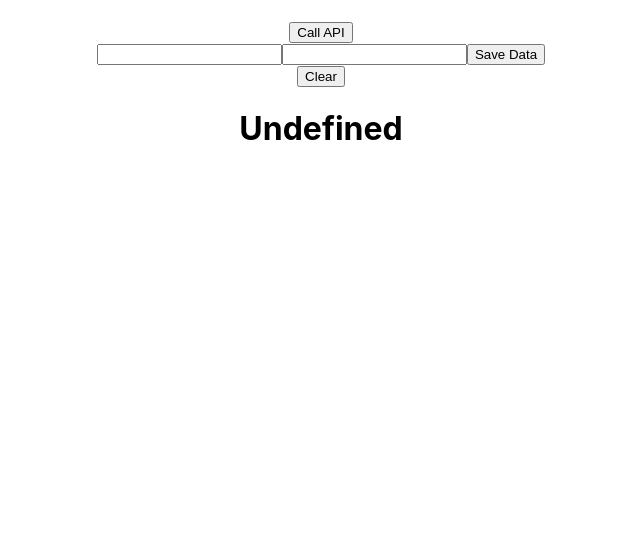
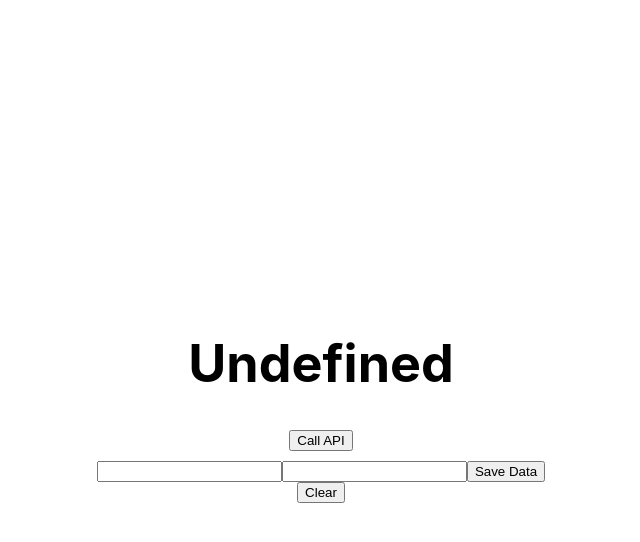
Before and after one commit to idan93l/Mobx_5.15.4_test, a React (Create React App) app: page / in a window 1280 px wide. Shown: the top 542 px of the page, without its empty margins (319-959 px from the left). Built offline with nearby package versions, Linux system fonts and the light colour scheme; no server answers.

Commit message:
componets styles added

```diff
--- a/src/App.css
+++ b/src/App.css
@@ -1,5 +1,20 @@
 .App {
-  text-align: center;
+  height: 100vh;
+  width: 100vw;
+  display: flex;
+  flex-direction: column;
+  align-items: center;
+  justify-content: center;
+  font-size: calc(10px + 2vmin);
+}
+.container{
+  height: 100vh;
+  width: 100vw;
+  display: flex;
+  flex-direction: column;
+  align-items: center;
+  justify-content: center;
+  font-size: calc(10px + 2vmin);
 }
 .App-header {
   background-color: #282c34;
--- a/src/App.tsx
+++ b/src/App.tsx
@@ -2,19 +2,16 @@ import { store } from "./stores/CurrentCustomer.store";
 import { EditCustomer } from "./components/EditCustomer";
 import { DisplayCustomerName } from "./components/DisplayCustomerName";
 import "./App.css";
+import { useState } from "react";
 
 const App = () => {
+  const [isDarkModeOn, setIsDarkModeOn] = useState<boolean>(false);
   return (
     <div className="App">
-      {/* <header className="App-header"> */}
-        {/* <p>
-          See <code>Readme.md</code> in the root directory for coding challenge
-          instructions.
-        </p>
-        <p>- Albarius Dev Team</p> */}
-        <EditCustomer store={store}/>
-        <DisplayCustomerName store={store}/>
-      {/* </header> */}
+      <div className="container">
+        <DisplayCustomerName store={store} isDarkModeOn={isDarkModeOn}/>
+        <EditCustomer store={store} isDarkModeOn={isDarkModeOn}/>
+        </div>
     </div>
   );
 };
--- a/src/components/DisplayCustomerName.tsx
+++ b/src/components/DisplayCustomerName.tsx
@@ -4,12 +4,17 @@ import CurrentCustomerStore from "../stores/CurrentCustomer.store";
 
 interface CustomerProps {
   store: CurrentCustomerStore;
+  isDarkModeOn: boolean;
 }
 
-export const DisplayCustomerName: React.FC<CustomerProps> = observer(({ store }) => {
-  const getCustomerName = () => {
-    return store.customerName.charAt(0).toUpperCase() + store.customerName.slice(1).substring(0, 9)
-  }
+export const DisplayCustomerName: React.FC<CustomerProps> = observer(
+  ({ store, isDarkModeOn }) => {
+    const getCustomerName = () => {
+      return (
+        store.customerName.charAt(0).toUpperCase() +
+        store.customerName.slice(1).substring(0, 9)
+      );
+    };
 
     return (
       <>
--- a/src/components/EditCustomer.tsx
+++ b/src/components/EditCustomer.tsx
@@ -5,9 +5,11 @@ import axios from "axios";
 
 interface CustomerProps {
   store: CurrentCustomerStore;
+  isDarkModeOn: boolean;
 }
 
-export const EditCustomer: React.FC<CustomerProps> = observer(({ store }) => {
+export const EditCustomer: React.FC<CustomerProps> = observer(
+  ({ store, isDarkModeOn }) => {
     const [customerName, setCustomerName] = useState<string>("");
     const [customerAge, setCustomerAge] = useState<number>(0);
 
@@ -31,7 +33,9 @@ export const EditCustomer: React.FC<CustomerProps> = observer(({ store }) => {
     };
 
     const localStorageData = () => {
-    const storage = JSON.parse(localStorage.getItem("currentCustomer") || "{}");
+      const storage = JSON.parse(
+        localStorage.getItem("currentCustomer") || "{}"
+      );
       !storage.name && !storage.age
         ? getRandomCustomerData()
         : setCustomerName(storage.name);
@@ -48,8 +52,6 @@ export const EditCustomer: React.FC<CustomerProps> = observer(({ store }) => {
 
     return (
       <>
-      <h1>{store.customer.name}</h1>
-      <h1>{customerAge === 0 ? "" : customerAge}</h1>
         <button
           onClick={() => {
             getRandomCustomerData();
@@ -91,4 +93,5 @@ export const EditCustomer: React.FC<CustomerProps> = observer(({ store }) => {
         </button>
       </>
     );
-});
+  }
+);
--- a/src/stores/CurrentCustomer.store.ts
+++ b/src/stores/CurrentCustomer.store.ts
@@ -3,10 +3,8 @@ import { observable, action, computed } from "mobx";
 
 export default class CurrentCustomerStore {
   @observable customer: Customer = {
-    // id: +Math.random().toFixed(4),
     name: "",
     age: 0,
-    // email: ""
   };
 
   @computed get customerName() {
```
Also changed, not shown: customerModel.js (+8 -8 lines), src/models/Customer.model.ts (+0 -13 lines), updateCurrentUser.js (+24 -24 lines), src/components/DisplayCustomerName.css (added), src/components/EditCustomer.css (added). Lines whose indentation alone changed are shown as unchanged.
